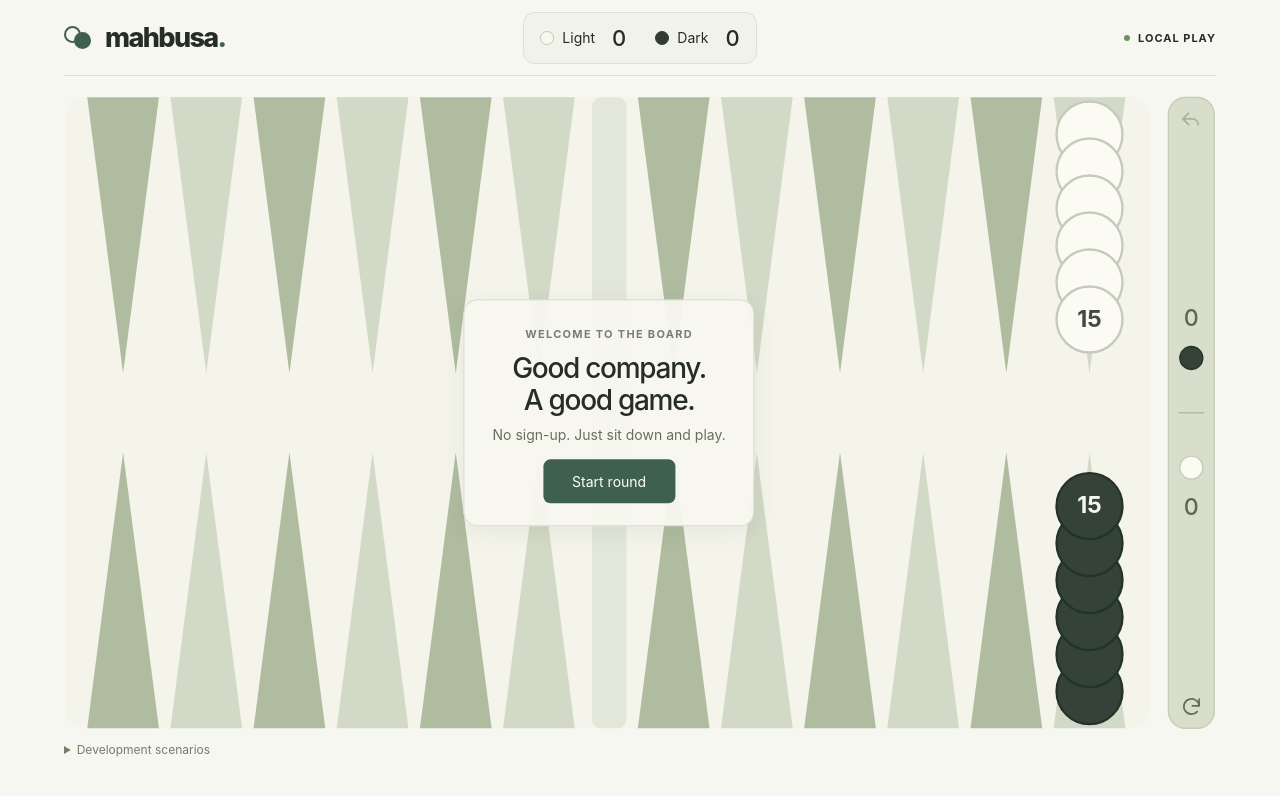
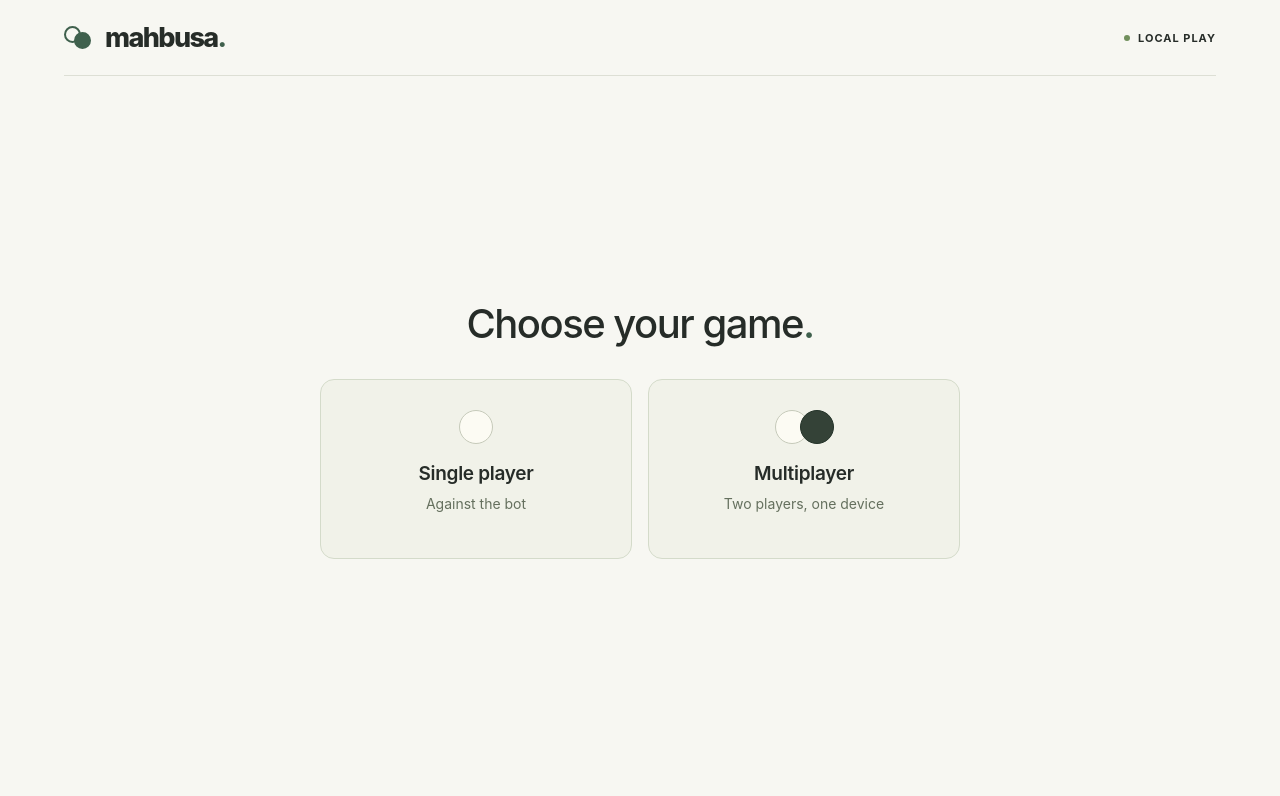
Before and after one commit to ramikamel/mahbusa, a Svelte app: page / in a window 1280 px wide. Shown: the top 796 px of the page. Built offline with nearby package versions, Linux system fonts and the light colour scheme.

Commit message:
Add start page with single-player placeholder and multiplayer entry

```diff
--- a/src/App.svelte
+++ b/src/App.svelte
@@ -1,11 +1,13 @@
 <script lang="ts">
-  import { onMount } from 'svelte';
+  import { onMount, tick } from 'svelte';
   import type { Component } from 'svelte';
   import Board from './components/Board.svelte';
   import Die from './components/Die.svelte';
   import { createGame, startRound, openingRoll, startGame, applyMovePath, availableMoves, availableMovePaths, undo, endTurnAndRoll, nextGameAndRoll, randomDie } from './lib/engine';
   import type { Game, MovePath, Pair, Player } from './lib/engine';
   let game: Game = $state(createGame());
+  let screen = $state<'home' | 'single-player' | 'multiplayer'>('home');
+  let mainElement: HTMLElement;
   let selected: number | null = $state(null);
   let choices: MovePath[] = $state([]);
   let notice = $state('');
@@ -68,25 +70,57 @@
     else if (game.phase === 'gameOver') game = nextGameAndRoll(game, dice());
   }
   function reset() { game = startRound(); clear(); resetDialog.close(); }
+  async function navigate(next: typeof screen) {
+    screen = next;
+    await tick();
+    mainElement.focus();
+  }
+  function backToStart() {
+    resetDialog.close();
+    game = createGame(); forced = ''; clear();
+    void navigate('home');
+  }
 </script>
 
 <svelte:head><title>Mahbusa</title></svelte:head>
-<div class="app-wrap">
+<div class="app-wrap" class:mode-page={screen !== 'multiplayer'}>
   <header class="site-header">
     <button class="wordmark" aria-label="Mahbusa — How to play" aria-haspopup="dialog" title="How to play" onclick={() => rulesDialog.showModal()}><span class="brand-icon" aria-hidden="true"><i></i><i></i></span>mahbusa<span class="wordmark-dot">.</span></button>
-    <div class="scoreboard" role="region" aria-label="Round scoreboard">
+    {#if screen === 'multiplayer'}<div class="scoreboard" role="region" aria-label="Round scoreboard">
       {#each names as name, player}
         <div class="player-score" class:active-player={game.active === player && !finished && game.phase !== 'ready' && game.phase !== 'opening'}>
           <span class="player-disc" class:dark-disc={player === 1}></span><span>{name}</span><strong>{game.score[player]}</strong>
           {#if game.active === player && game.phase === 'moving'}<span class="sr-only">Current turn</span>{/if}
         </div>
       {/each}
-    </div>
+    </div>{/if}
     <div class="header-right">
       <span class="local-label"><span class="status-dot"></span>{online ? 'LOCAL PLAY' : 'OFFLINE PLAY'}</span>
     </div>
   </header>
-  <main>
+  <main bind:this={mainElement} tabindex="-1" class="app-main" class:mode-main={screen !== 'multiplayer'}>
+    {#if screen === 'home'}
+      <section class="mode-screen" aria-labelledby="mode-title">
+        <h1 id="mode-title">Choose your game<span>.</span></h1>
+        <div class="mode-actions">
+          <button class="mode-button" onclick={() => navigate('single-player')}>
+            <span class="mode-icon" aria-hidden="true"><i></i></span>
+            <span class="mode-name">Single player</span>
+            <span class="mode-description">Against the bot</span>
+          </button>
+          <button class="mode-button" onclick={() => navigate('multiplayer')}>
+            <span class="mode-icon mode-icon-pair" aria-hidden="true"><i></i><i></i></span>
+            <span class="mode-name">Multiplayer</span>
+            <span class="mode-description">Two players, one device</span>
+          </button>
+        </div>
+      </section>
+    {:else if screen === 'single-player'}
+      <section class="mode-screen development-screen" aria-labelledby="development-title">
+        <h1 id="development-title">In development<span>.</span></h1>
+        <button class="secondary-button mode-back" onclick={() => navigate('home')}>Back</button>
+      </section>
+    {:else}
     <div class="portrait-prompt"><span aria-hidden="true">↻</span><h2>A little more room to play.</h2><p>Turn your phone sideways for the board.</p><small>Your current game stays right here.</small></div>
     <section class="play-area" aria-label="Game">
       <p class="sr-only" aria-live="polite">{status}</p>
@@ -135,6 +169,7 @@
       </div>
     </section>
     {#if DevTools}<DevTools loadScenario={(fixture) => { game = fixture; clear(); }} setDice={(value) => forced = value} />{/if}
+    {/if}
   </main>
 </div>
 <dialog bind:this={rulesDialog} aria-labelledby="rules-title">
@@ -146,6 +181,6 @@
   <p><strong>Use the total.</strong> Highlighted destinations include combined dice moves when every step is legal. Tap a farther destination to use multiple dice on one checker. With doubles, you can combine up to four steps.</p>
   <p><strong>Take your time.</strong> Undo moves before End Turn. One Undo reverses an entire combined move. Dice rolls and winning moves cannot be undone.</p>
   <div class="install-note"><strong>Take the board with you.</strong><p>On iPhone, open in Safari, choose Share → Add to Home Screen. Load the app once online before playing offline. Only app files are cached; refreshing or reopening starts fresh.</p></div>
-  <button class="primary-button" onclick={() => rulesDialog.close()}>Back to the board →</button>
+  <button class="primary-button" onclick={() => rulesDialog.close()}>{screen === 'multiplayer' ? 'Back to the board →' : 'Back'}</button>
 </dialog>
-<dialog bind:this={resetDialog} aria-labelledby="reset-title"><span class="eyebrow">A FRESH START</span><h2 id="reset-title">Reset this round?</h2><p>The current board and both scores will be cleared.</p><div class="dialog-actions"><button class="secondary-button" onclick={() => resetDialog.close()}>Keep playing</button><button class="primary-button danger-button" onclick={reset}>Reset round →</button></div></dialog>
+<dialog bind:this={resetDialog} aria-labelledby="reset-title"><span class="eyebrow">A FRESH START</span><h2 id="reset-title">Reset this round?</h2><p>Resetting or going back to start clears the current board and both scores.</p><div class="dialog-actions"><button class="secondary-button" onclick={() => resetDialog.close()}>Keep playing</button><button class="primary-button danger-button" onclick={reset}>Reset round →</button></div><button class="text-button back-to-start" onclick={backToStart}>Back to start</button></dialog>
--- a/src/style.css
+++ b/src/style.css
@@ -51,3 +51,12 @@ main{padding-top:20px}.board{max-height:65vh}.stack-count{font-size:17px}.result
 .board{height:100%;max-height:none}
 .tray-end-turn{position:absolute;top:50%;transform:translateY(-50%);color:#3f604d}
 @media(max-height:600px) and (orientation:landscape){.board-shell{height:calc(100dvh - 76px - env(safe-area-inset-bottom))}.board{max-height:none}}
+
+/* Mode selection is usable in either orientation; only the board asks to rotate. */
+.app-main:focus{outline:none}.mode-page .site-header{grid-template-columns:1fr auto;height:76px;min-height:76px;padding:0}
+.mode-main{display:grid;place-items:center;min-height:calc(100dvh - 76px - env(safe-area-inset-bottom));padding:28px 0 44px}
+.mode-screen{width:100%;max-width:640px;text-align:center}.mode-screen h1{font-size:40px;line-height:1.15;font-weight:550;letter-spacing:-1.5px;margin:0}.mode-screen h1>span{color:var(--accent)}
+.mode-actions{display:grid;grid-template-columns:repeat(2,minmax(0,1fr));gap:16px;margin-top:32px}.mode-button{display:flex;flex-direction:column;align-items:center;gap:10px;min-height:180px;padding:26px 20px;border:1px solid #d4dbca;border-radius:14px;background:#f1f2e9;color:#262c28;appearance:none;-webkit-appearance:none;-webkit-text-fill-color:currentColor}.mode-button:hover{background:#e5eadc;border-color:#adbba1}.mode-name{font-size:19px;font-weight:600;letter-spacing:-.3px}.mode-description{font-size:14px;color:#65705e}
+.mode-icon{height:42px;display:flex;align-items:center;justify-content:center;margin-bottom:4px}.mode-icon i{display:block;width:34px;height:34px;border:1.5px solid #c6caba;border-radius:50%;background:#fcfbf3}.mode-icon-pair i+i{margin-left:-9px;background:#344237;border-color:#243329}.mode-back{margin-top:28px;min-width:112px}.back-to-start{display:block;margin:12px auto 0;padding:10px 16px}
+@media(max-width:540px){.mode-screen h1{font-size:32px}.mode-actions{grid-template-columns:1fr;gap:12px;margin-top:26px}.mode-button{min-height:150px;padding:20px}.mode-main{padding:28px 0}}
+@media(max-height:600px) and (orientation:landscape){.mode-page .site-header{height:56px;min-height:56px}.mode-main{min-height:calc(100dvh - 56px - env(safe-area-inset-bottom));padding:20px 0}.mode-screen h1{font-size:30px}.mode-actions{margin-top:20px}.mode-button{min-height:150px;padding:18px}}
```
Also changed, not shown: 3 other files (tests, documents, lock files or other folders).
